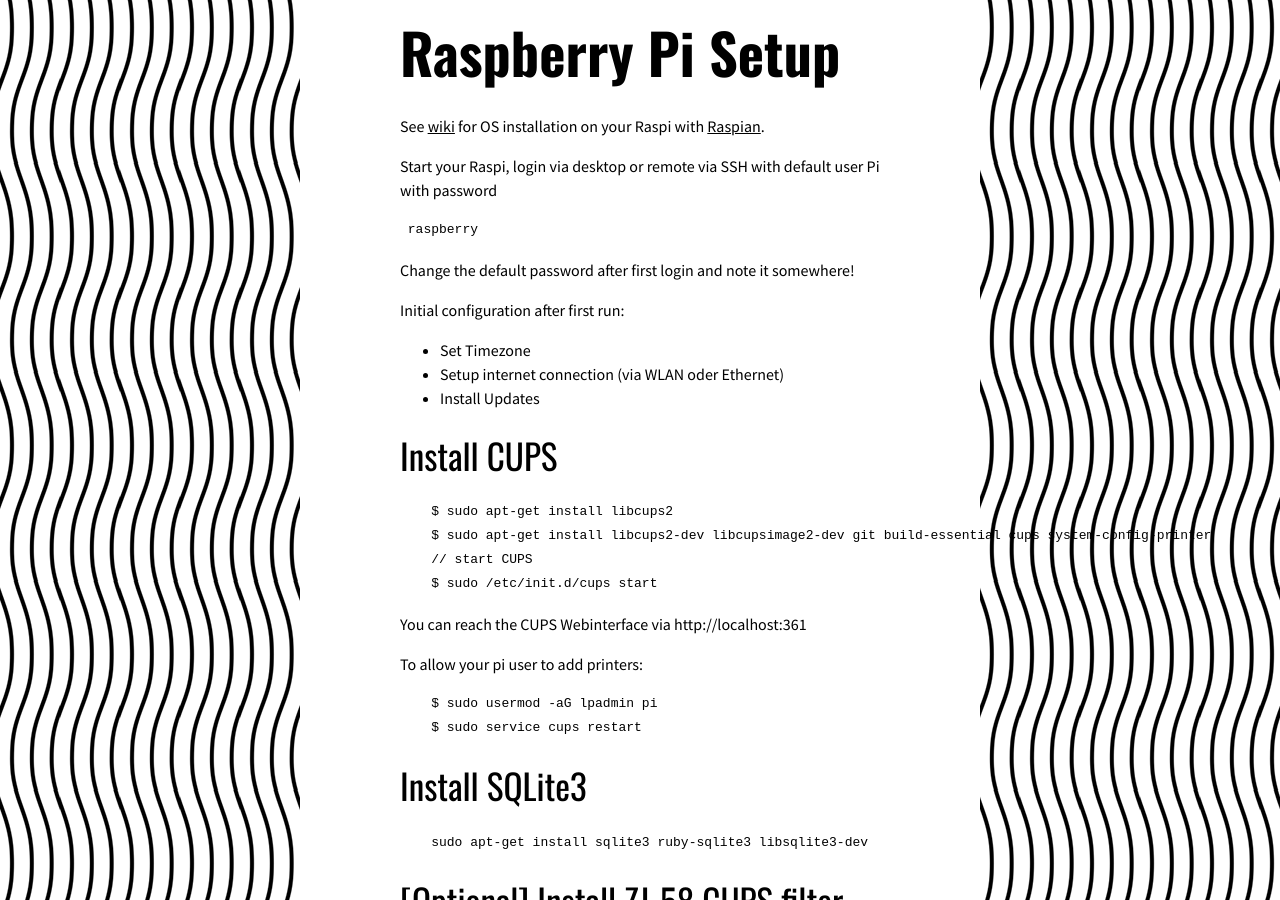
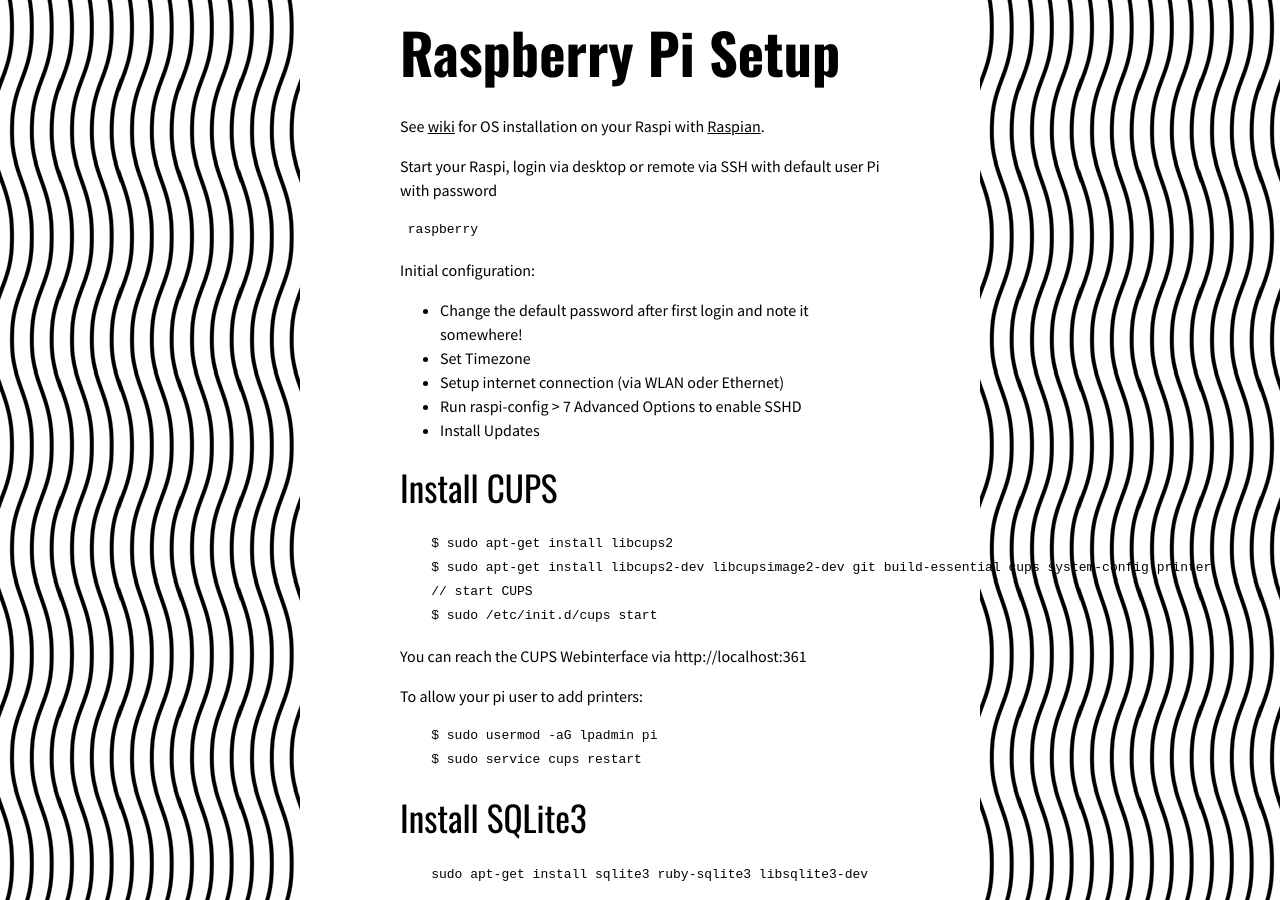
Before and after one commit to ut/INTPRN, a Jekyll site: the page built from controller.md, in a window 1280 px wide and 900 px high, scrolled down 464 px. Built offline with Jekyll 4.4.1, drawn with Linux system fonts in a browser that asks for light colours; emoji names are drawn with the system emoji font; our own code applies the rules of GitHub Pages for plain Markdown files.

Commit message:
Update controller.md

````diff
--- a/controller.md
+++ b/controller.md
@@ -12,13 +12,14 @@
  raspberry
 ```
 
-Change the default password after first login and note it somewhere!
+Initial configuration:
 
-Initial configuration after first run:
-
+* Change the default password after first login and note it somewhere!
 * Set Timezone
 * Setup internet connection (via WLAN oder Ethernet)
+* Run raspi-config > 7 Advanced Options to enable SSHD
 * Install Updates
+
 
 
 ## Install CUPS
````
